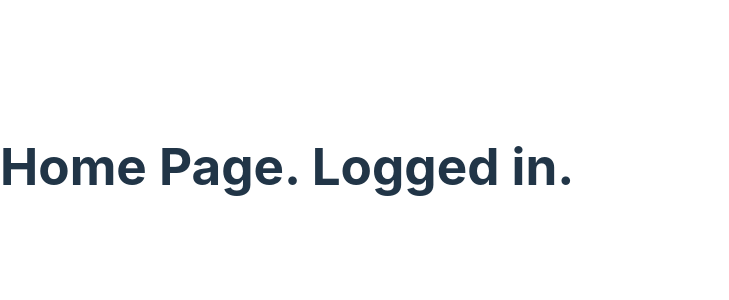
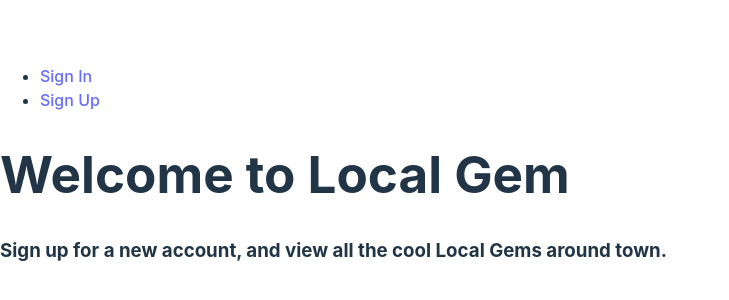
Before and after one commit to AnnaKiira/local-gem-frontend, a React (Vite) app in the folder local-gem/: page / in a window 1280 px wide. Shown: the part 234-534 px from the top of the page, without its empty margins (0-729 px from the left). Built offline with nearby package versions, Linux system fonts and the light colour scheme; no server answers.

Commit message:
created a landing page for guests, I also updated sign out functionality

```diff
--- a/local-gem/src/App.jsx
+++ b/local-gem/src/App.jsx
@@ -1,15 +1,22 @@
-//import React from 'react'
 //import { BrowserRouter as Router, Route, Routes, Link } from 'react-router-dom'
 import {BrowserRouter as Router, Routes, Route} from 'react-router-dom'
 import {useState} from 'react'
 //import PlacesList from './components/PlacesList.jsx'
 //import PlaceForm from './components/PlaceForm.jsx'
-import * as authService from '../src/services/authService'
+import * as authService from '../src/services/authService.js'
 import SignupForm from './components/SignupForm/SignupForm.jsx'
-import SigninForm from './components/SigninForm/SigninForm'
+import SigninForm from './components/SigninForm/SigninForm.jsx'
+import Landing from './components/Landing/LandingPage.jsx'
+import PlacesList from './components/Places/PlacesList.jsx'
+import Navbar from './components/navbar/navbar.jsx'
 
 function App() {
   const [user, setUser] = useState(authService.getUser())
+
+  const handleSignout = () => {
+    authService.signout()
+    setUser(null)
+  }
 
 
 
@@ -40,13 +47,14 @@ function App() {
       </div>
     </Router> */}
     <Router>
+    <Navbar user={user} handleSignout={handleSignout} />
       <Routes>
       {user ? (
         <>
-        <Route path="/" element={<h1>Home Page. Sign in or Sign up</h1>} />
+        <Route path="/places" element={<PlacesList />} />
         </>
          ) : (
-          <Route path="/" element={<h1>Home Page. Logged in.</h1>} />
+          <Route path="/" element={<Landing />} />
          )}
         <Route path="/signup" element={<SignupForm setUser={setUser} />} />
         <Route path="/signin" element={<SigninForm setUser={setUser} />} />
--- /dev/null
+++ b/local-gem/src/components/Landing/LandingPage.jsx
@@ -0,0 +1,12 @@
+const LandingPage = () => {
+    return (
+      <main>
+        <h1>Welcome to Local Gem</h1>
+        <h3>
+          Sign up for a new account, and view all the cool Local Gems around town.
+        </h3>
+      </main>
+    )
+  }
+
+  export default LandingPage;
--- a/local-gem/src/components/Places/PlaceForm.jsx
+++ b/local-gem/src/components/Places/PlaceForm.jsx
@@ -1,4 +1,4 @@
-import React, { useState } from 'react'
+import { useState } from 'react'
 
 function PlaceForm() {
   const [nameOfPlace, setNameOfPlace] = useState('')
--- a/local-gem/src/components/Places/PlacesList.jsx
+++ b/local-gem/src/components/Places/PlacesList.jsx
@@ -1,4 +1,4 @@
-import React, { useEffect, useState } from 'react'
+import { useEffect, useState } from 'react'
 
 function PlacesList() {
   const [places, setPlaces] = useState([])
--- a/local-gem/src/components/navbar/navbar.jsx
+++ b/local-gem/src/components/navbar/navbar.jsx
@@ -1,8 +1,9 @@
-import React from 'react'
-import { Link } from 'react-router-dom'
+import {Link} from 'react-router-dom'
 
-const Navbar = () => {
+const Navbar = ({user, handleSignout}) => {
     return (
+      <>
+      {user ? (
       <nav>
         <ul>
           <li>
@@ -14,9 +15,24 @@ const Navbar = () => {
           <li>
             <Link to="/places/new">Add Place</Link>
           </li>
+          <li><Link to="" onClick={handleSignout}>Sign Out</Link>
+          </li>
         </ul>
       </nav>
+      ) : (
+        <nav>
+          <ul>
+            <li>
+              <Link to="/signin">Sign In</Link>
+            </li>
+            <li>
+              <Link to="/signup">Sign Up</Link>
+            </li>
+          </ul>
+        </nav>
+      )}
+      </>
     )
-  }
+}
 
-  export default Navbar
+export default Navbar
--- a/local-gem/src/services/authService.js
+++ b/local-gem/src/services/authService.js
@@ -49,5 +49,8 @@ const signin = async (user) => {
   }
 }
 
+const signout = () => {
+  localStorage.removeItem('token')
+}
 
-export {getUser, signup, signin}
+export {getUser, signup, signin, signout}
```
